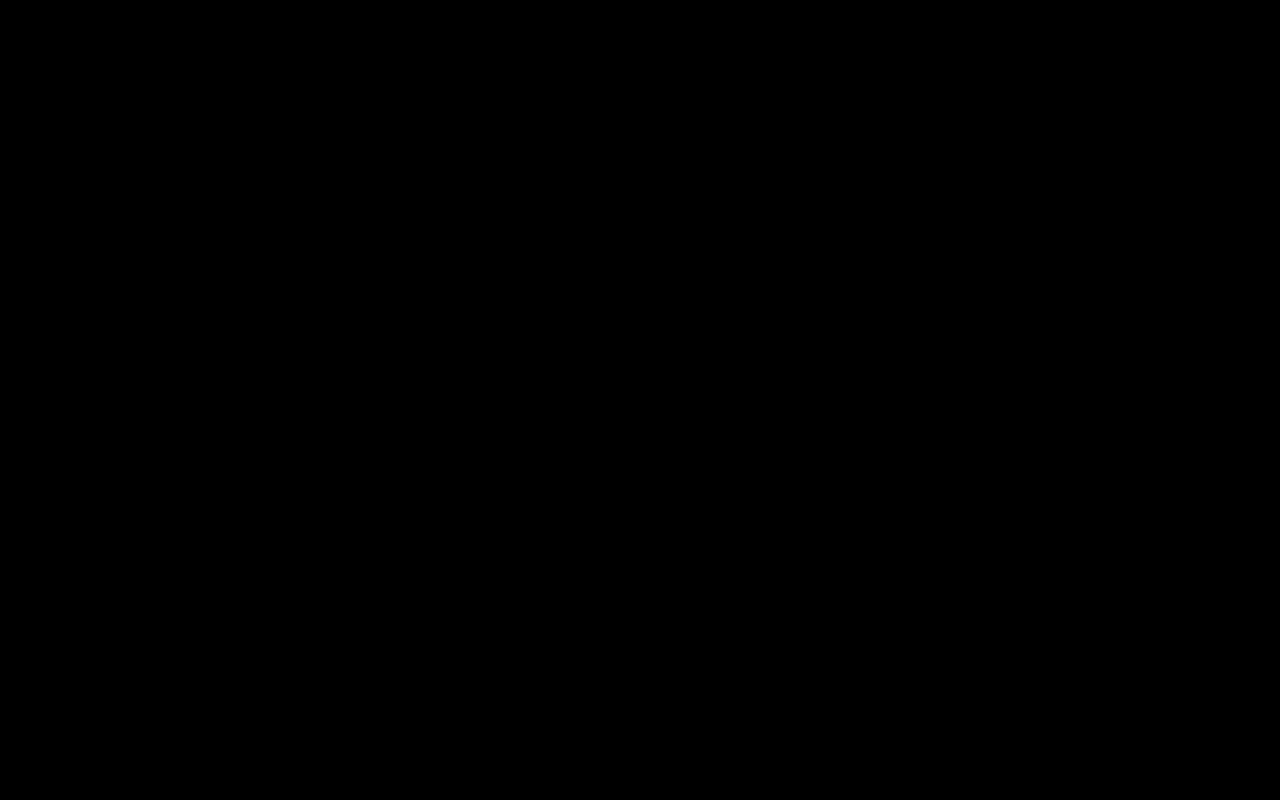
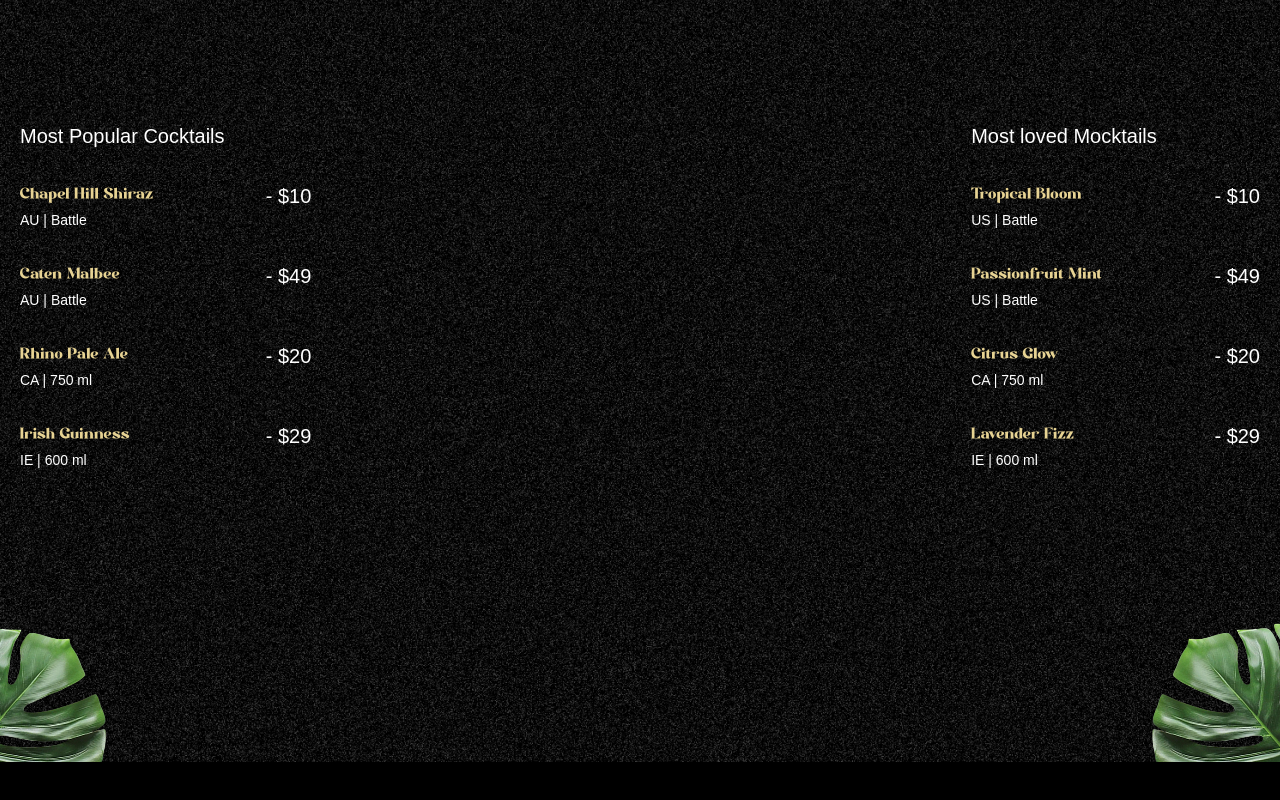
Before and after one commit to Abhirup733134/GSAP_cocktail_website, a React (Vite) app: page / in a window 1280 px wide. Shown: the part 838-1638 px from the top of the page. Before the commit the page ends 1600 px from the top, so only its background shows below. Built offline with nearby package versions, Linux system fonts and the light colour scheme; a web font is replaced by a local one.

Commit message:
cocktails part done

```diff
--- a/src/App.jsx
+++ b/src/App.jsx
@@ -4,6 +4,7 @@
 import gsap from 'gsap'
 import Navbar from './components/Navbar';
 import Hero from './components/Hero.jsx';
+import Cocktails from './components/Cocktails.jsx';
 
 
 gsap.registerPlugin(ScrollTrigger,SplitText);
@@ -15,7 +16,8 @@
     <main>
       <Navbar/>
       <Hero/>
-
+      <Cocktails/>
+      <div className='h-dvh bg-black'></div>
     </main>
   )
 }
--- /dev/null
+++ b/src/components/Cocktails.jsx
@@ -0,0 +1,77 @@
+import React from 'react'
+import { cocktailLists, mockTailLists } from '../../constants'
+import { useGSAP } from '@gsap/react'
+import gsap from 'gsap'
+
+const Cocktails = () => {
+
+    useGSAP(() => {
+        const tl = gsap.timeline({
+            scrollTrigger:{
+                trigger:'#cocktails',
+                start:'top 30%',
+                end:'bottom 80%',
+                scrub:true
+            }
+        })
+
+        .from('#c-left-leaf',{
+            x:-100,
+            y:100,
+        })
+
+         .from('#c-right-leaf',{
+            x:100,
+            y:100,
+        })
+
+
+    },[])
+
+  return (
+    <section id='cocktails' className='noisy'>
+        <img src="/images/cocktail-left-leaf.png" alt="c-left-leaf" id='c-left-leaf'/>
+        <img src="/images/cocktail-right-leaf.png" alt="c-right-leaf" id='c-right-leaf'/>
+
+        <div className='list'>
+            <div className='popular'>
+                <h2>Most Popular Cocktails</h2>
+                <ul>
+                    {
+                        cocktailLists.map((drink) => (
+                            <li key={drink.name}>
+                                <div className='md:me-28'>
+                                    <h3>{drink.name}</h3>
+                                    <p>{drink.country} | {drink.detail}</p>
+                                </div>
+                                <span>- {drink.price}</span>
+                            </li>
+                        ))
+                    }
+                </ul>
+            </div>
+
+             <div className='loved'>
+                <h2>Most loved Mocktails</h2>
+                <ul>
+                    {
+                        mockTailLists.map((drink) => (
+                            <li key={drink.name}>
+                                <div className='me-28'>
+                                    <h3>{drink.name}</h3>
+                                    <p>{drink.country} | {drink.detail}</p>
+                                </div>
+                                <span>- {drink.price}</span>
+                            </li>
+                        ))
+                    }
+                </ul>
+            </div>
+        </div>
+
+
+    </section>
+  )
+}
+
+export default Cocktails
```
